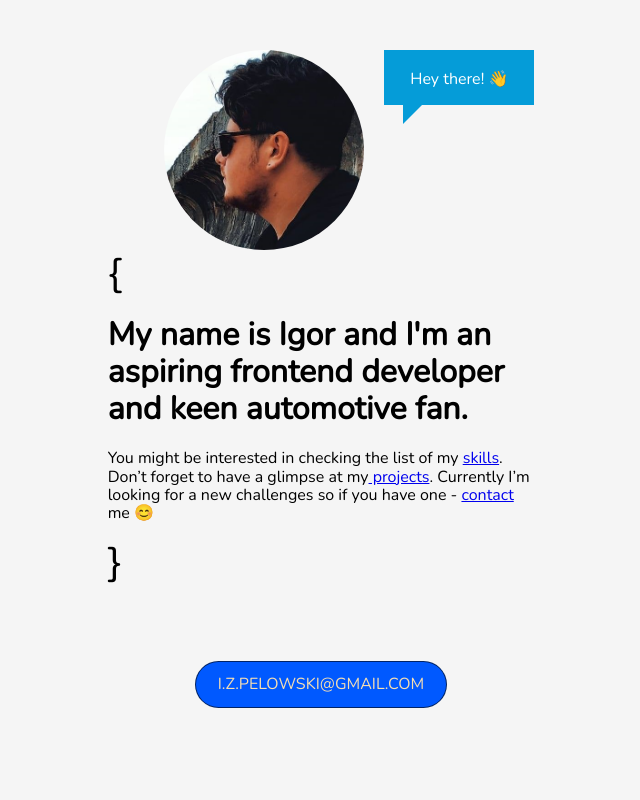
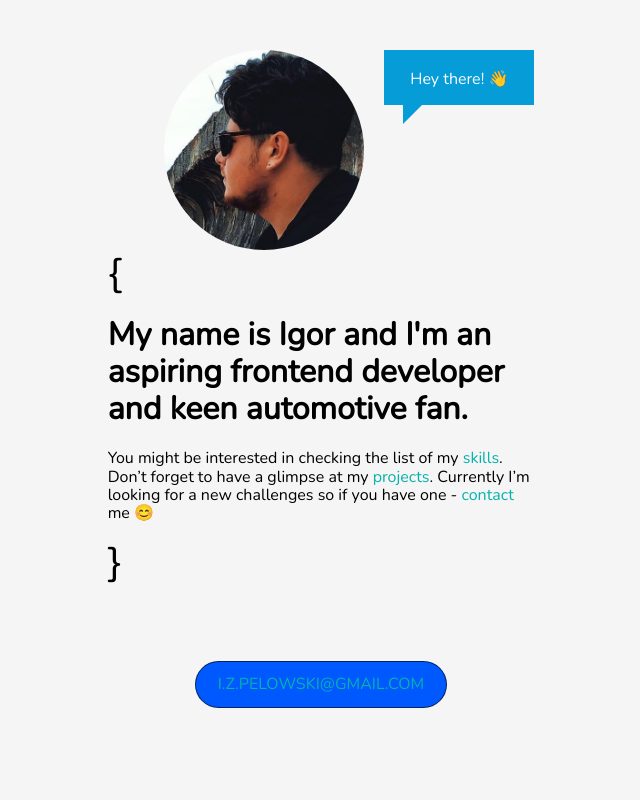
Before and after one commit to IgorPelowski/igorpelowski.github.io, a website built with webpack: page src/pages/index.html in a window 1280 px wide. Shown: the top 800 px of the page, without its empty margins (319-959 px from the left). Built offline with nearby package versions, Linux system fonts and the light colour scheme.

Commit message:
a: changed underline and color

```diff
--- a/src/scss/main.scss
+++ b/src/scss/main.scss
@@ -50,6 +50,7 @@ body {
 
   }
 
+
   .hero__image__hello::before{
 
     content: "";
@@ -64,10 +65,16 @@ body {
     bottom: -19px;
 
 }
+a:-webkit-any-link {
+  color: rgb(4, 179, 170);
+  cursor: pointer;
+  text-decoration: none;
+}
 
   &__description{
     grid-column: 2;
     grid-row: 2;
+
   }
   .hero__description::before{
     content: "{";
```
